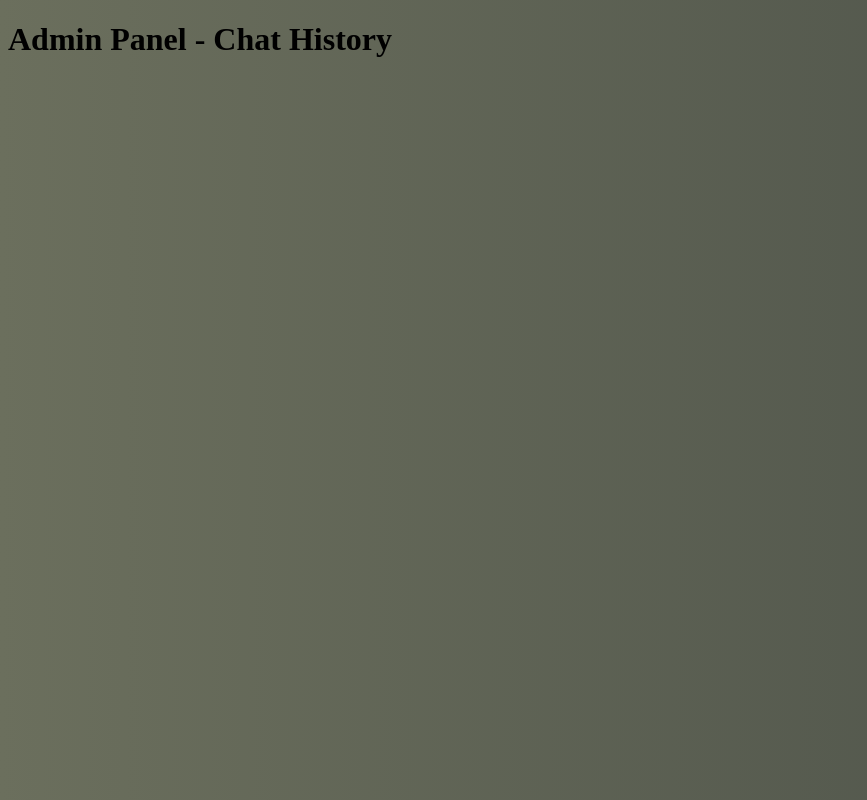
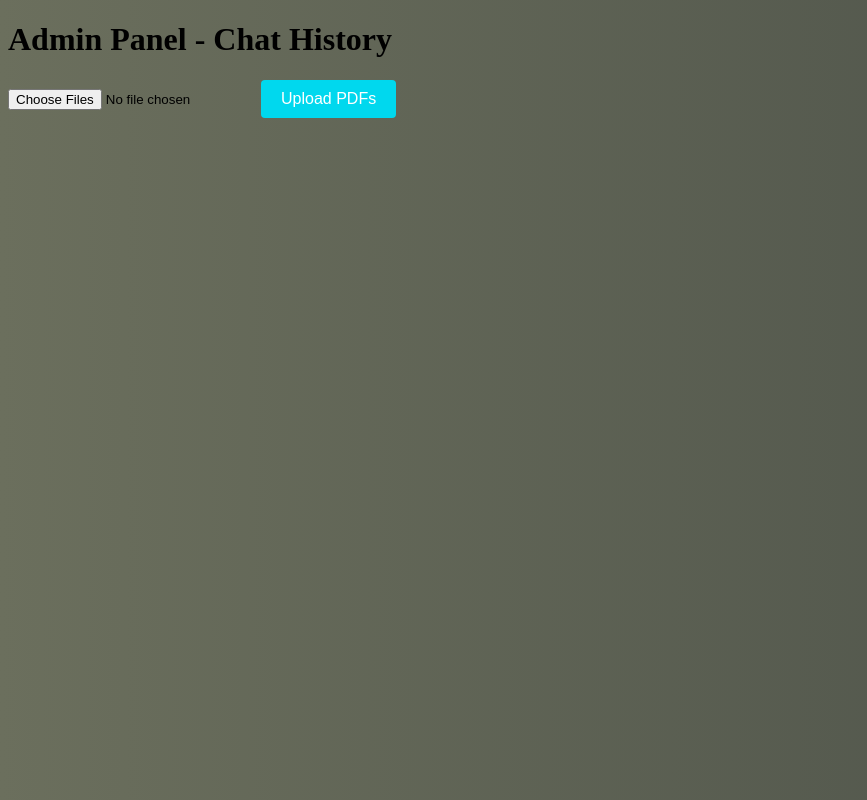
Before and after one commit to Quadspace/AIQuadspace, a React (Vite) app in the folder frontend/: page /admin in a window 1280 px wide. Shown: the whole page, without its empty margins (0-867 px from the left). Built offline with nearby package versions, Linux system fonts and the light colour scheme.

Commit message:
admin page set up for file uploads--needs backend updating

```diff
--- a/frontend/src/pages/admin.jsx
+++ b/frontend/src/pages/admin.jsx
@@ -1,15 +1,42 @@
 import React, { useState, useEffect } from "react";
-// Import other necessary libraries and components
 
 export default function AdminPage() {
   const [chatHistory, setChatHistory] = useState([]);
+  const [selectedFiles, setSelectedFiles] = useState([]);
 
   useEffect(() => {
     // Fetch chat history from your backend
-    // Example: fetch('http://yourbackend.com/api/chat_history')
-    // .then(response => response.json())
-    // .then(data => setChatHistory(data));
   }, []);
+
+  const handleFileChange = (event) => {
+    setSelectedFiles(event.target.files);
+  };
+
+  const uploadFiles = async () => {
+    const formData = new FormData();
+    for (let file of selectedFiles) {
+      formData.append("files", file);
+    }
+
+    try {
+      const response = await fetch("http://yourbackend.com/api/upload", {
+        method: "POST",
+        body: formData,
+        // Note: When sending FormData, the 'Content-Type' header should not be set manually
+        // as the browser will set it automatically with the correct boundary string
+      });
+      if (response.ok) {
+        console.log("Files uploaded successfully");
+        // Handle successful upload here
+      } else {
+        console.error("Upload failed");
+        // Handle failure here
+      }
+    } catch (error) {
+      console.error("Error during upload:", error);
+      // Handle error here
+    }
+  };
 
   return (
     <div className="admin-container">
@@ -23,7 +50,15 @@ export default function AdminPage() {
           </div>
         ))}
       </div>
-      {/* Add any additional admin functionalities you need here */}
+      <div>
+        <input
+          type="file"
+          multiple
+          onChange={handleFileChange}
+          accept="application/pdf"
+        />
+        <button onClick={uploadFiles}>Upload PDFs</button>
+      </div>
     </div>
   );
 }
--- /dev/null
+++ b/package.json
@@ -0,0 +1,6 @@
+{
+  "dependencies": {
+    "pdfjs-dist": "^4.0.379",
+    "uuid": "^9.0.1"
+  }
+}
```
Also changed, not shown: 1 other file (tests, documents, lock files or other folders).
